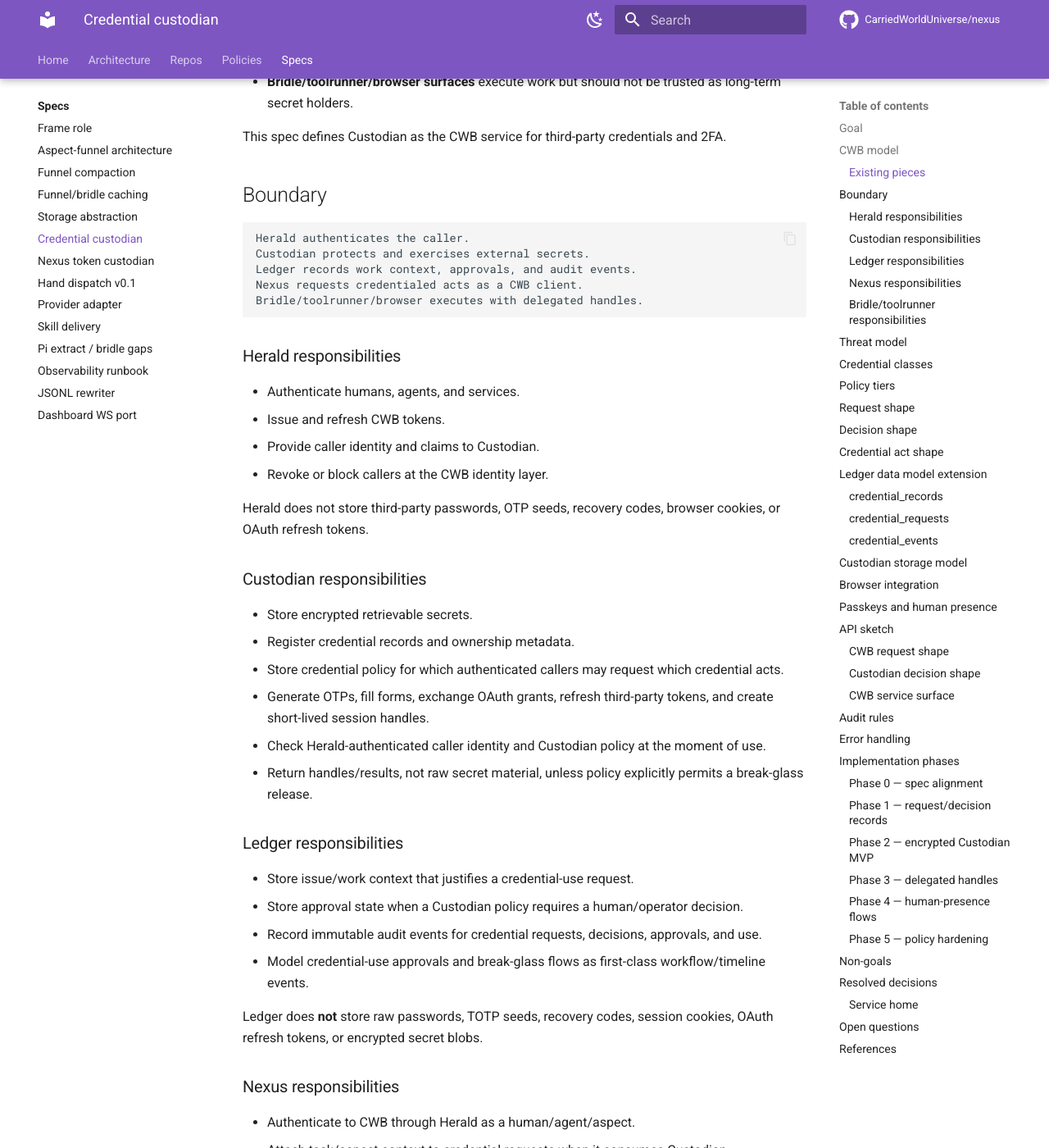
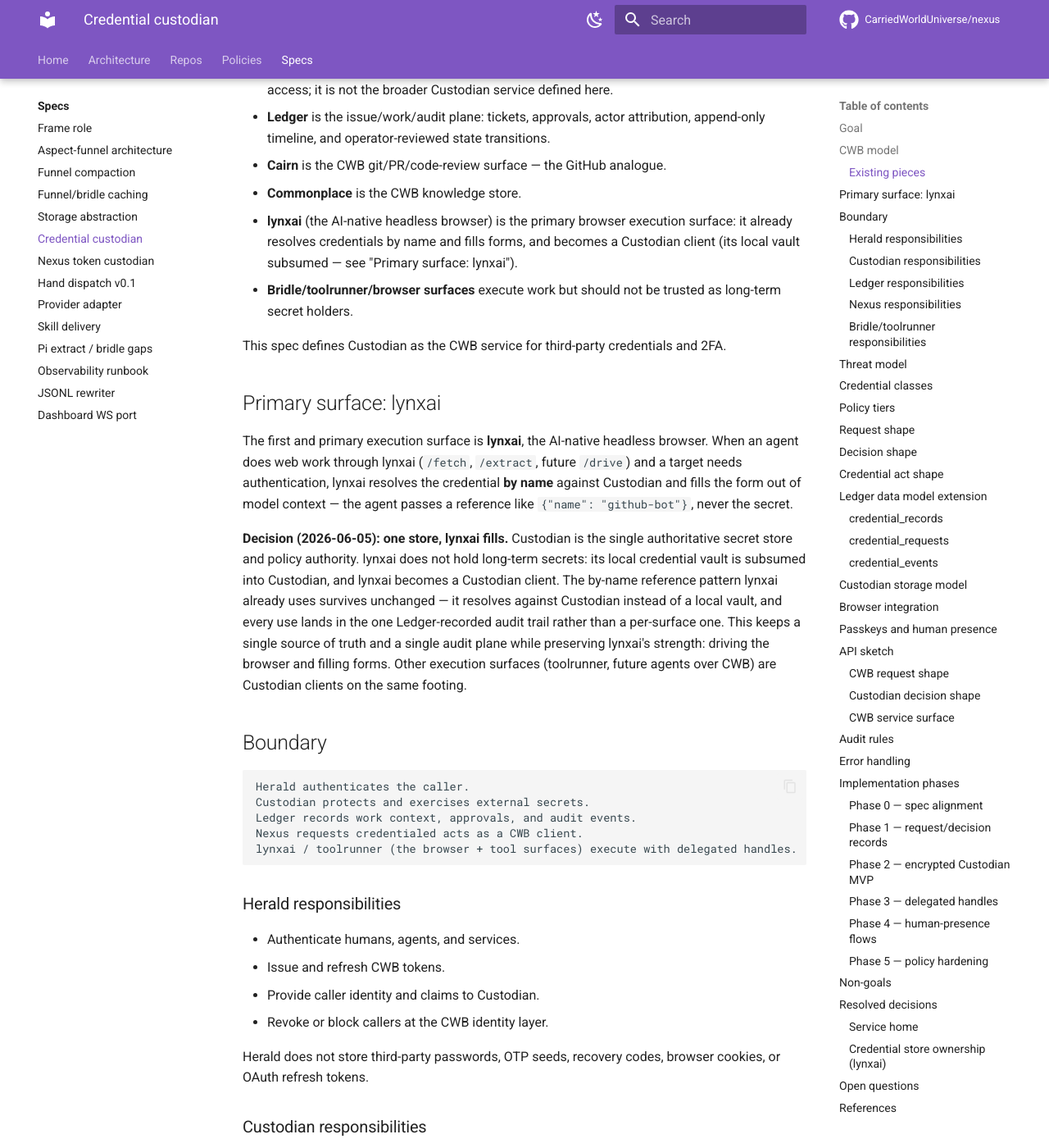
Before and after one commit to CarriedWorldUniverse/nexus, an MkDocs documentation site: the page built from docs/2026-06-04-credential-custodian-design.md, in a window 1280 px wide and 1400 px high, scrolled down 1265 px. Shown: the whole window at 82% size. Built offline with MkDocs 1.6.1 and Material for MkDocs 9.7.7, drawn with Linux system fonts in a browser that asks for light colours; comment, search, counter and statistics services are not loaded; some of the changed text lies outside the part shown.

Commit message:
docs: custodian — lead with LastPass-for-AI framing + lynxai as the execution arm
Records the 2026-06-05 decision ("one store, lynxai fills"): Custodian is the
single authoritative credential store and policy authority; lynxai is the
primary browser execution surface and becomes a Custodian client with its local
vault subsumed. Adds a "Primary surface: lynxai" section, a resolved
store-ownership decision, and threads lynxai through the boundary, browser-
integration flow, Phase 2, and references.

Co-Authored-By: Claude Opus 4.8 <noreply@anthropic.com>

````diff
--- a/docs/2026-06-04-credential-custodian-design.md
+++ b/docs/2026-06-04-credential-custodian-design.md
@@ -1,8 +1,10 @@
 # credential custodian — design
 
-**Date:** 2026-06-04
+**Date:** 2026-06-04 (amended 2026-06-05 — lynxai relationship + credential-store decision)
 **Status:** design
 **Scope:** AI-usable password, 2FA, and third-party credential storage for Carried World. Defines **Custodian** as a CWB service beside Herald: a place to store credentials that should not be given to AI directly, and a broker for credentialed acts that can be requested by CWB clients such as Nexus.
+
+**In one line — a LastPass for AI:** a human stocks a credential vault; an AI agent then uses those credentials (username, password, passkey, OTP) to complete web work through a browser — primarily [lynxai](https://github.com/CarriedWorldUniverse/lynxai), the AI-native headless browser — **without the model ever seeing the raw secret**. Custodian is the single authoritative store and policy authority; the browser (lynxai) is the execution arm that fills the form.
 
 ## Goal
 
@@ -34,9 +36,16 @@ CWB platform
 - **Ledger** is the issue/work/audit plane: tickets, approvals, actor attribution, append-only timeline, and operator-reviewed state transitions.
 - **Cairn** is the CWB git/PR/code-review surface — the GitHub analogue.
 - **Commonplace** is the CWB knowledge store.
+- **lynxai** (the AI-native headless browser) is the primary browser execution surface: it already resolves credentials by name and fills forms, and becomes a Custodian client (its local vault subsumed — see "Primary surface: lynxai").
 - **Bridle/toolrunner/browser surfaces** execute work but should not be trusted as long-term secret holders.
 
 This spec defines Custodian as the CWB service for third-party credentials and 2FA.
+
+## Primary surface: lynxai
+
+The first and primary execution surface is **lynxai**, the AI-native headless browser. When an agent does web work through lynxai (`/fetch`, `/extract`, future `/drive`) and a target needs authentication, lynxai resolves the credential **by name** against Custodian and fills the form out of model context — the agent passes a reference like `{"name": "github-bot"}`, never the secret.
+
+**Decision (2026-06-05): one store, lynxai fills.** Custodian is the single authoritative secret store and policy authority. lynxai does not hold long-term secrets: its local credential vault is subsumed into Custodian, and lynxai becomes a Custodian client. The by-name reference pattern lynxai already uses survives unchanged — it resolves against Custodian instead of a local vault, and every use lands in the one Ledger-recorded audit trail rather than a per-surface one. This keeps a single source of truth and a single audit plane while preserving lynxai's strength: driving the browser and filling forms. Other execution surfaces (toolrunner, future agents over CWB) are Custodian clients on the same footing.
 
 ## Boundary
 
@@ -45,7 +54,7 @@ Herald authenticates the caller.
 Custodian protects and exercises external secrets.
 Ledger records work context, approvals, and audit events.
 Nexus requests credentialed acts as a CWB client.
-Bridle/toolrunner/browser executes with delegated handles.
+lynxai / toolrunner (the browser + tool surfaces) execute with delegated handles.
 ```
 
 ### Herald responsibilities
@@ -304,15 +313,15 @@ Encryption requirements:
 
 ## Browser integration
 
-For website logins, the safest default path is a controlled browser session:
+For website logins, the safest default path is a controlled **lynxai** browser session:
 
-1. A CWB client such as Nexus starts or selects a browser session for the run.
+1. A CWB client such as Nexus starts or selects a lynxai browser session for the run.
 2. Agent navigates but cannot inspect Custodian secrets.
-3. Agent requests `login.form_fill` for a target.
+3. Agent requests `login.form_fill` for a target, referencing the credential by name.
 4. Custodian checks policy and, if needed, asks Ledger to record/resolve human approval.
-5. Custodian injects username/password into the browser.
+5. Custodian injects username/password into the lynxai session.
 6. If 2FA appears, Custodian either injects TOTP under policy or asks Ledger for human approval.
-7. Browser returns an authenticated session handle.
+7. lynxai returns an authenticated session handle.
 
 The model can observe page state and continue work, but it never sees the password or TOTP seed. If an OTP code must be typed into an untrusted browser automation surface, it should be treated as a short-lived secret and redacted from logs.
 
@@ -408,7 +417,8 @@ packages for browser/toolrunner binding, but Custodian itself is a CWB service.
 ### Phase 2 — encrypted Custodian MVP
 
 - Store password + TOTP seed classes.
-- Implement broker-assisted browser form fill and TOTP generation.
+- Implement broker-assisted browser form fill and TOTP generation through lynxai.
+- Integrate lynxai as a Custodian client: point its by-name credential resolution at Custodian, retire its local vault, and migrate existing lynxai-stored credentials into Custodian (its per-surface audit folds into the Ledger timeline).
 - No raw release path except disabled test-only fixtures.
 
 ### Phase 3 — delegated handles
@@ -460,6 +470,10 @@ Ledger    = why/when/who authorized and audited the act
 Nexus     = task/runtime context and execution
 ```
 
+### Credential store ownership (lynxai)
+
+One store, lynxai fills (2026-06-05). Custodian is the single authoritative credential store; lynxai does not keep its own long-term vault. lynxai's existing by-name credential resolution and form-fill capability are retained, but resolution points at Custodian and lynxai's stored credentials migrate in. This avoids two competing vaults and two audit trails, and makes lynxai the first concrete Custodian execution surface.
+
 ## Open questions
 
 - Should Ledger mirror credential metadata, or should it store only request/approval/audit events that reference Custodian credential ids?
@@ -470,6 +484,7 @@ Nexus     = task/runtime context and execution
 ## References
 
 - `docs/2026-06-03-nexus-token-custodian-design.md`
+- lynxai — the AI-native headless browser execution surface (CarriedWorldUniverse/lynxai)
 - `nexus/cwb/custodian`
 - Ledger specs and append-only event model
 - OWASP Secrets Management / MFA / Password Storage guidance
````
